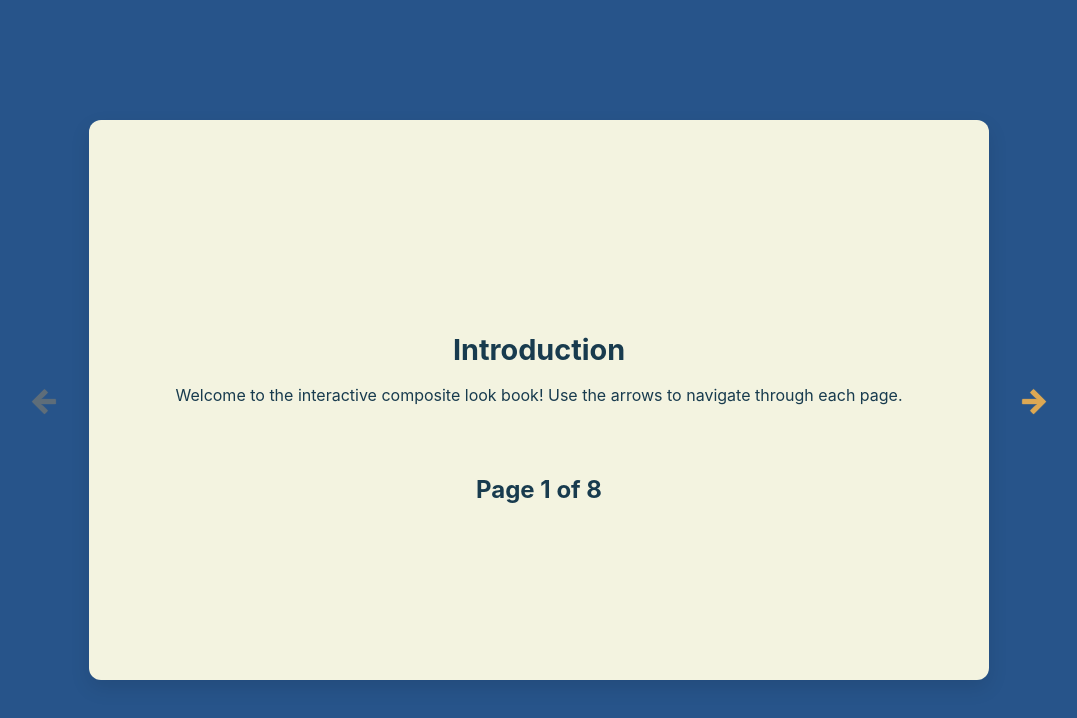
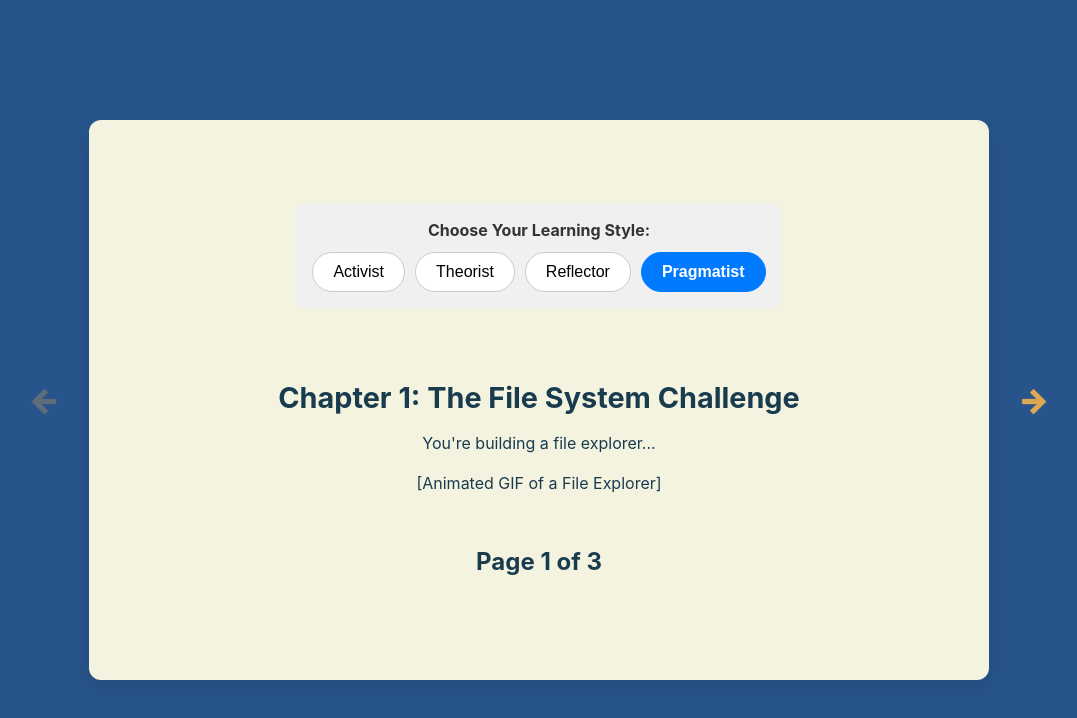
Before and after one commit to aliyahlimbada/COS750-Project, a React (Vite) app: page / in a window 1280 px wide. Shown: the top 718 px of the page, without its empty margins (101-1178 px from the left). Built offline with nearby package versions, Linux system fonts and the light colour scheme.

Commit message:
Add style selector for events 1-3

```diff
--- a/package.json
+++ b/package.json
@@ -10,14 +10,14 @@
     "preview": "vite preview"
   },
   "dependencies": {
-    "react": "^19.1.1",
+    "react": "^19.2.0",
     "react-dom": "^19.1.1",
     "sass": "^1.93.2"
   },
   "devDependencies": {
     "@eslint/js": "^9.36.0",
     "@types/node": "^24.6.0",
-    "@types/react": "^19.1.16",
+    "@types/react": "^19.2.2",
     "@types/react-dom": "^19.1.9",
     "@vitejs/plugin-react": "^5.0.4",
     "eslint": "^9.36.0",
--- a/src/App.tsx
+++ b/src/App.tsx
@@ -1,109 +1,95 @@
-import { useState } from "react";
+import { useState, type JSX } from "react";
 import Page from "./components/page";
+import LearningStyleSelector, { type LearningStyle } from "./components/LearningStyleSelector";
 import './styles/app.scss';
+
+// mock visual aids - will put actual in
+const InteractiveFileSystem = () => <div className="visual-placeholder">[Interactive File System Simulation]</div>;
+const ConceptualDiagram = () => <div className="visual-placeholder">[Diagram of Abstract vs. Concrete Classes]</div>;
+const CodeComparison = () => <div className="visual-placeholder">[Side-by-side code snippets]</div>;
+const FileExplorerGif = () => <div className="visual-placeholder">[Animated GIF of a File Explorer]</div>;
+
+
+type ContentPiece = {
+  text: string;
+  visual?: JSX.Element;
+};
+
+type PageContent = {
+  [key in LearningStyle]: ContentPiece;
+};
+
+type PagesData = {
+  [key: number]: {
+    title: string;
+    content: PageContent;
+  };
+};
+
+// for the pages, add the others (4-8/9)
+const pagesData: PagesData = {
+  1: {
+    title: "Chapter 1: The File System Challenge",
+    content: {
+      Activist: { text: "Your mission: Calculate the total size...", visual: <InteractiveFileSystem /> },
+      Theorist: { text: "Consider this: How can we create a single, elegant function...", visual: <ConceptualDiagram /> },
+      Reflector: { text: "Observe the two code examples below...", visual: <CodeComparison /> },
+      Pragmatist: { text: "You're building a file explorer...", visual: <FileExplorerGif /> }
+    }
+  },
+  2: {
+    title: "Chapter 2: Your Learning Goals",
+    content: {
+      Activist: { text: "By the end of this, you will be able to build a basic tree structure and add operations that work on every element in it." },
+      Theorist: { text: "You will understand the formal definition of the Composite pattern, its three core components (Component, Leaf, Composite), and how they relate to principles like polymorphism." },
+      Reflector: { text: "This lesson will guide you in observing and analyzing how the Composite pattern simplifies client code by creating a uniform interface for individual objects and collections." },
+      Pragmatist: { text: "You will learn how to apply the Composite pattern to solve practical problems involving part-whole hierarchies, like file systems or GUI components." }
+    }
+  },
+  3: {
+    title: "Chapter 3: What Do You Already Know?",
+    content: {
+      Activist: { text: "Quick quiz! What is a 'tree data structure'? Can you draw a simple one representing a folder with two files inside?" },
+      Theorist: { text: "Let's connect some dots. How does the concept of an 'interface' in object-oriented programming allow different classes to be treated similarly?" },
+      Reflector: { text: "Think back to a time you had to write code that handled a list of items, where some items were simple and others were groups. How did you manage that complexity?" },
+      Pragmatist: { text: "Remember working with file paths or DOM elements? You've already dealt with hierarchical data. We're just going to put a formal structure to it." }
+    }
+  },
+};
 
 function App() {
   const [page, setPage] = useState(1);
+  const [learningStyle, setLearningStyle] = useState<LearningStyle>('Pragmatist');
 
-  const pages = [
-    {
-      title: "Introduction",
-      content: (
-        <p>
-          Welcome to the interactive composite look book! Use the arrows to navigate through each page.
-        </p>
-      ),
-    },
-    {
-      title: "Chapter 1: Objectives",
-      content: (
-        <div>
-          <p>This is where your story begins...</p>
-          <p>Objectives to note is: </p>
-
-        </div>
-      ),
-    },
-    {
-      title: "Chapter 2: Can you remember?",
-      content: (
-        <div>
-          <p>Things get more interesting here!</p>
-        <p>Can you recall... </p>
-        </div>
-      ),
-    },
-     {
-      title: "Chapter 3: Content recap",
-      content: (
-        <div>
-          <p>What does composite do?</p>
-          <p>Let's guide you through it</p>
-
-        </div>
-      ),
-    },
-      {
-      title: "Chapter 4: Time to test those skills",
-      content: (
-        <div>
-          <p>Let the assessments begin</p>
-        </div>
-      ),
-    },
-    {
-      title: "Chapter 5: Feedback time!",
-      content: (
-        <div>
-          <p>Your results: </p>
-           <p>... </p>
-            <p>But what does this mean?</p>
-        </div>
-      ),
-    },
-         {
-      title: "Chapter 6: Let's summarise :))",
-      content: (
-        <div>
-          <p>Quick brief </p>
-          <p>Number 1...</p>
-
-        </div>
-      ),
-    },
-    {
-      title: "Conclusion",
-      content: <p>Thanks for reading 🎉</p>,
-    },
-  ];
-
-  const totalPages = pages.length;
+  const totalPages = Object.keys(pagesData).length;
 
   const nextPage = () => setPage((p) => Math.min(p + 1, totalPages));
   const prevPage = () => setPage((p) => Math.max(p - 1, 1));
 
+  const currentPageData = pagesData[page];
+
+  const currentContent = currentPageData.content[learningStyle];
+
   return (
     <div className="app-container">
       <div className="page-container">
-        <div
-          className={`arrow left ${page === 1 ? "disabled" : ""}`}
-          onClick={prevPage}
-        >
-          ←
-        </div>
-
-        <Page title={pages[page - 1].title}>{pages[page - 1].content}</Page>
-
-        <h2 className="page-number">
-          Page {page} of {totalPages}
-        </h2>
-
-        <div
-          className={`arrow right ${page === totalPages ? "disabled" : ""}`}
-          onClick={nextPage}
-        >
-          →
-        </div>
+        <div className={`arrow left ${page === 1 ? "disabled" : ""}`} onClick={prevPage}>←</div>
+        <LearningStyleSelector
+        selectedStyle={learningStyle}
+        onStyleChange={setLearningStyle}
+        />
+        <Page title={currentPageData.title}>
+            <div>
+                <p>{currentContent.text}</p>
+                {currentContent.visual && (
+                    <div className="visual-aid-container">
+                        {currentContent.visual}
+                    </div>
+                )}
+            </div>
+        </Page>
+        <h2 className="page-number">Page {page} of {totalPages}</h2>
+        <div className={`arrow right ${page === totalPages ? "disabled" : ""}`} onClick={nextPage}>→</div>
       </div>
     </div>
   );
--- /dev/null
+++ b/src/components/LearningStyleSelector.scss
@@ -0,0 +1,41 @@
+.learning-style-selector {
+  background-color: #f0f0f0;
+  padding: 1rem;
+  border-radius: 8px;
+  margin-bottom: 1rem;
+  text-align: center;
+
+  h4 {
+    margin-top: 0;
+    margin-bottom: 0.75rem;
+    color: #333;
+  }
+
+  .style-buttons {
+    display: flex;
+    justify-content: center;
+    gap: 10px;
+
+    button {
+      padding: 10px 20px;
+      border: 1px solid #ccc;
+      border-radius: 20px;
+      background-color: #fff;
+      cursor: pointer;
+      font-size: 1rem;
+      transition: all 0.2s ease-in-out;
+
+      &:hover {
+        background-color: #e9e9e9;
+        border-color: #aaa;
+      }
+
+      &.active {
+        background-color: #007bff;
+        color: white;
+        border-color: #007bff;
+        font-weight: bold;
+      }
+    }
+  }
+}
--- /dev/null
+++ b/src/components/LearningStyleSelector.tsx
@@ -0,0 +1,32 @@
+import React from 'react';
+import './LearningStyleSelector.scss'; // should probs move to styles folder but file paths make me sad
+
+export type LearningStyle = 'Activist' | 'Theorist' | 'Reflector' | 'Pragmatist';
+
+interface LearningStyleSelectorProps {
+  selectedStyle: LearningStyle;
+  onStyleChange: (style: LearningStyle) => void;
+}
+
+const LearningStyleSelector: React.FC<LearningStyleSelectorProps> = ({ selectedStyle, onStyleChange }) => {
+  const styles: LearningStyle[] = ['Activist', 'Theorist', 'Reflector', 'Pragmatist'];
+
+  return (
+    <div className="learning-style-selector">
+      <h4>Choose Your Learning Style:</h4>
+      <div className="style-buttons">
+        {styles.map((style) => (
+          <button
+            key={style}
+            className={selectedStyle === style ? 'active' : ''}
+            onClick={() => onStyleChange(style)}
+          >
+            {style}
+          </button>
+        ))}
+      </div>
+    </div>
+  );
+};
+
+export default LearningStyleSelector;
```
Also changed, not shown: 1 other file (tests, documents, lock files or other folders).
